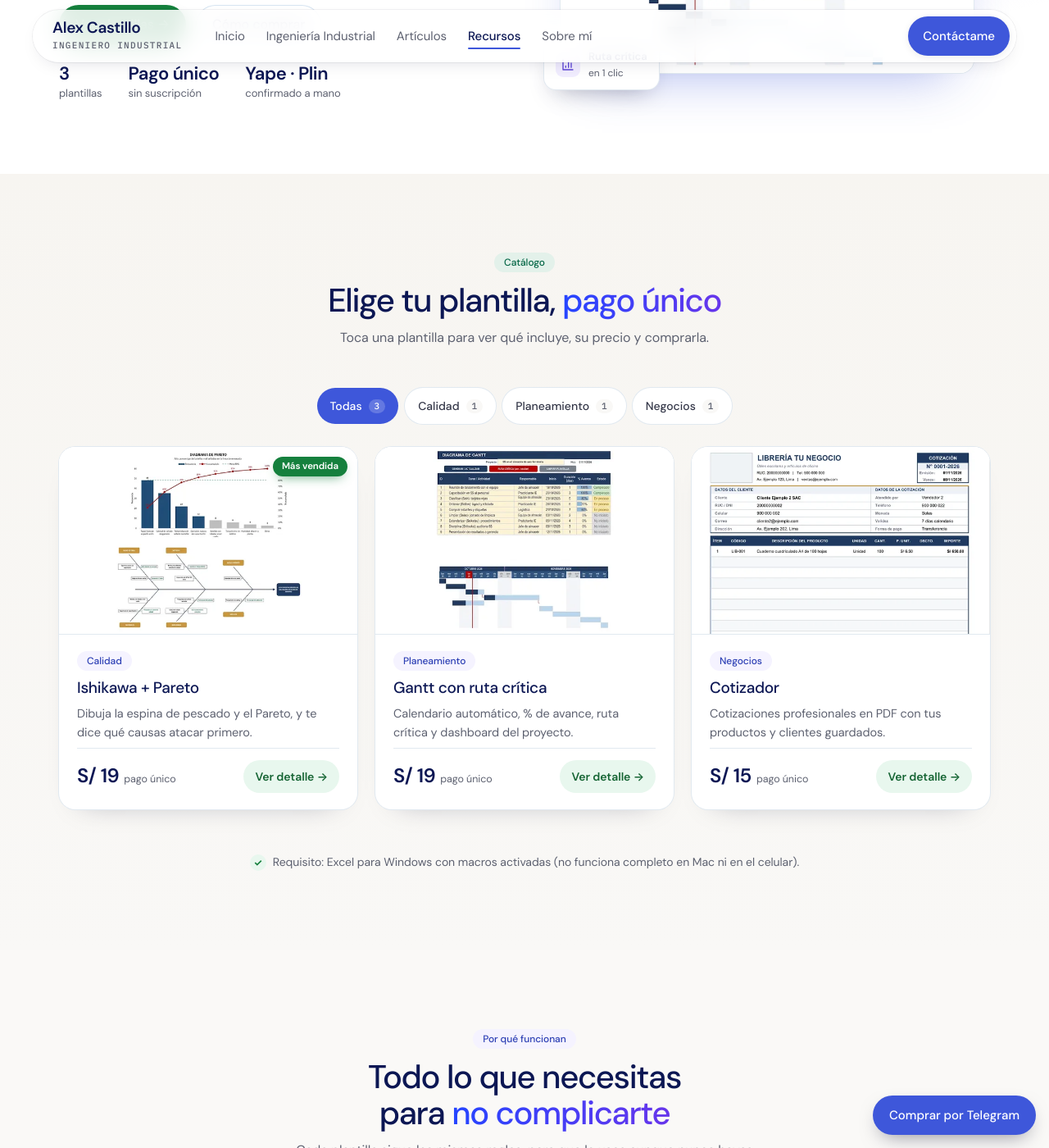
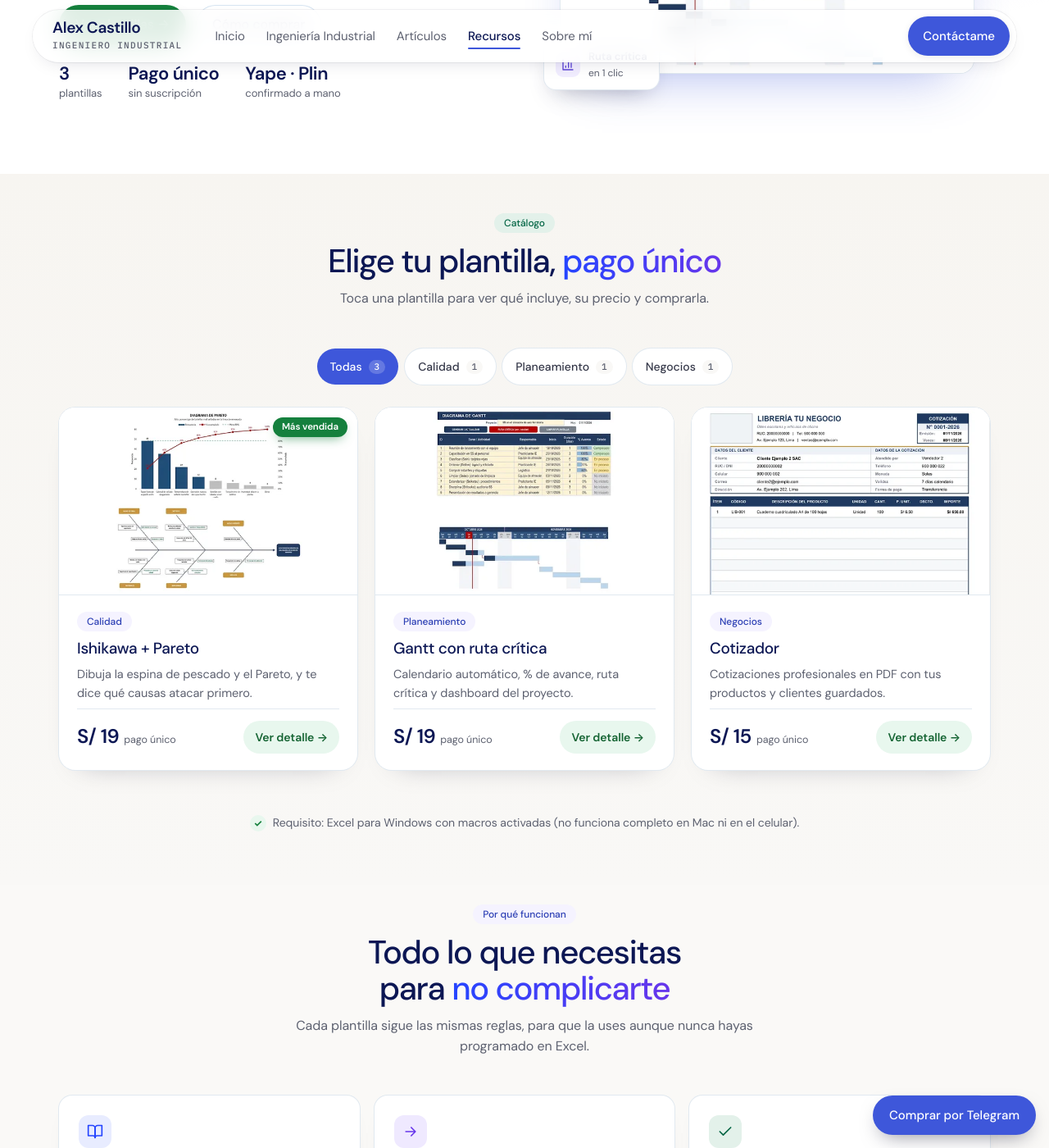
Before and after one commit to AlexCastilloFar/AlexCastilloFar.github.io, a Jekyll site: the page built from plantillas/index.html, in a window 1280 px wide and 1400 px high, scrolled down 441 px. Shown: the whole window at 82% size. Built offline with Jekyll 4.4.1, drawn with Linux system fonts in a browser that asks for light colours.

Commit message:
Plantillas: menos espacio entre secciones con el mismo fondo
Co-Authored-By: Claude Opus 5.5 <noreply@anthropic.com>
Claude-Session: https://claude.ai/code/session_01PDpecnC4qJskpxKXANRDtd

```diff
--- a/assets/css/style.css
+++ b/assets/css/style.css
@@ -1653,3 +1653,7 @@ a.mc-node:focus-visible{outline:3px solid #3e57da;outline-offset:4px}
 .pl-card:hover .pl-panel-img img{transform:scale(1.03)}
 .pl-panel-img img{transition:transform .3s ease}
 @media (prefers-reduced-motion:reduce){.pl-panel-img img{transition:none}}
+/* Plantillas: secciones seguidas con el mismo fondo -> menos espacio entre ellas */
+.pl-sec{padding-block:clamp(40px,5vw,64px)}
+.pl-sec+.pl-sec{padding-top:clamp(8px,2vw,24px)}
+.pl-hero+.pl-sec{padding-top:clamp(32px,4vw,48px)}
```
